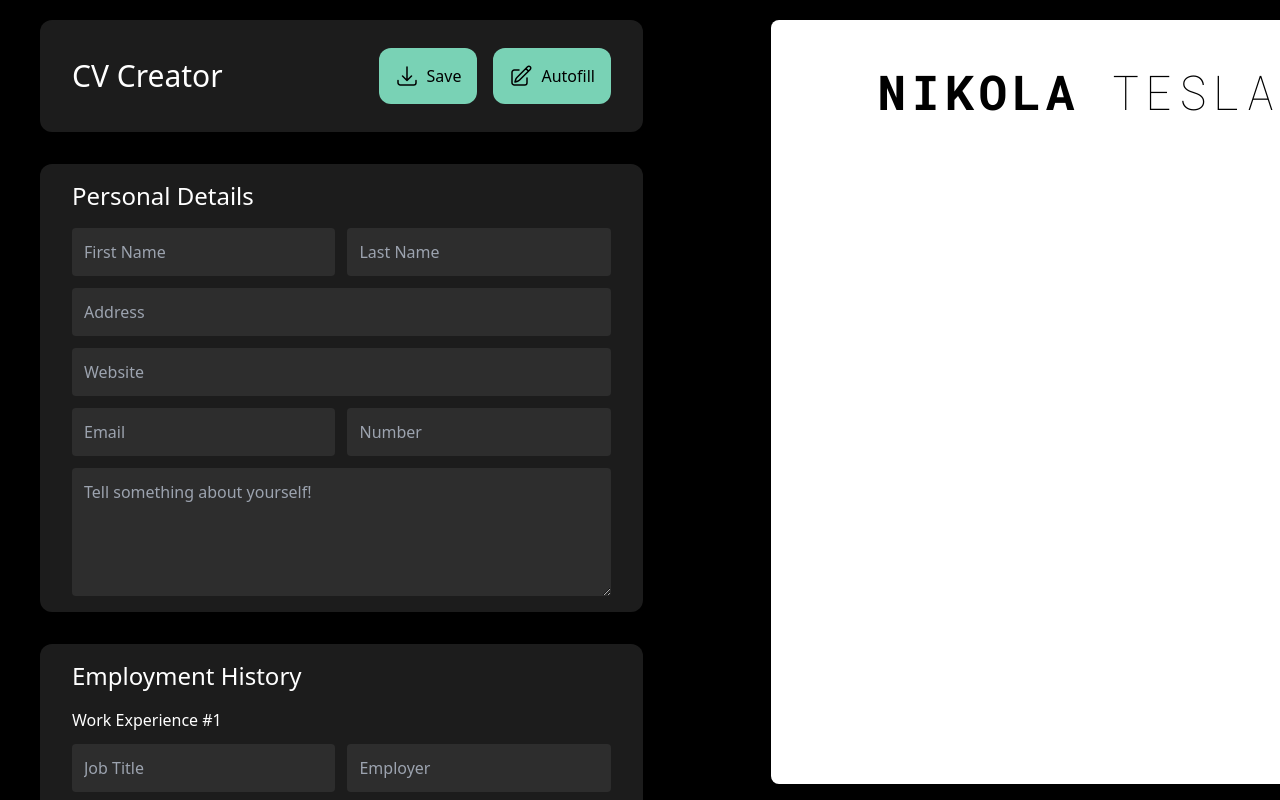
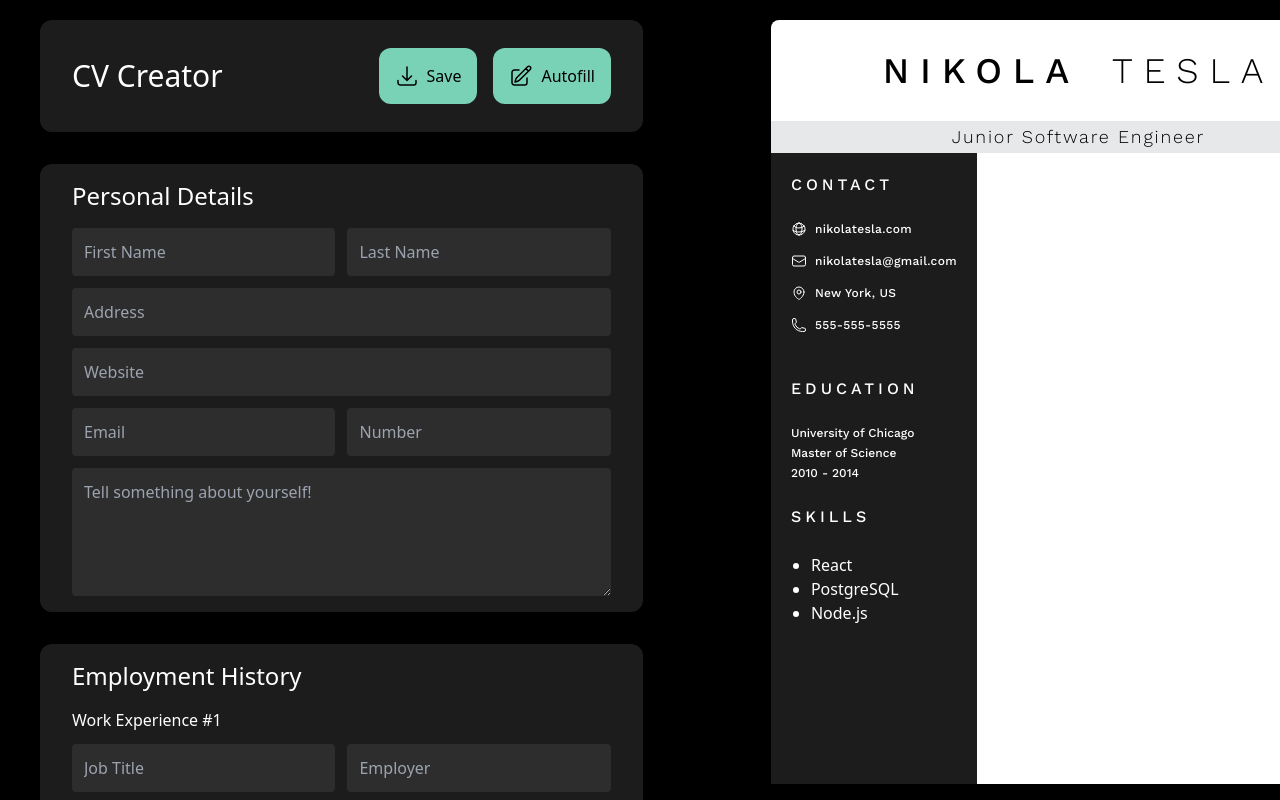
Before and after one commit to aScHEABL/cv-project, a React (Create React App) app: page / in a window 1280 px wide. Shown: the top 800 px of the page. Built offline with nearby package versions, Linux system fonts and the light colour scheme.

Commit message:
update: Sidebar complete

```diff
--- a/public/index.html
+++ b/public/index.html
@@ -3,8 +3,8 @@
   <head>
     <link rel="preconnect" href="https://fonts.googleapis.com">
     <link rel="preconnect" href="https://fonts.gstatic.com" crossorigin>
-    <link href="https://fonts.googleapis.com/css2?family=Roboto+Slab:wght@100;700&display=swap" rel="stylesheet">
-    <link href="https://fonts.googleapis.com/css2?family=Roboto+Mono:wght@100;700&display=swap" rel="stylesheet">
+    <link href="https://fonts.googleapis.com/css2?family=Roboto+Flex:wght@100;900&display=swap" rel="stylesheet">
+    <link href="https://fonts.googleapis.com/css2?family=Work+Sans:wght@100;200;300;500&amp;display=swap" rel="stylesheet">
     <meta charset="utf-8" />
     <title>CV Project</title>
   </head>
--- /dev/null
+++ b/src/components/CurrentPos.js
@@ -0,0 +1,18 @@
+import React, { Component } from "react";
+
+class CurrentPos extends Component {
+    constructor(props) {
+        super(props);
+    }
+
+    render() {
+        return(
+            <div className="bg-light-grey col-span-2 flex justify-center items-center font-work-sans
+            text-lg font-light tracking-widest">
+                <h2>Junior Software Engineer</h2>
+            </div>
+        )
+    }
+}
+
+export default CurrentPos;
--- a/src/components/Header.js
+++ b/src/components/Header.js
@@ -7,9 +7,9 @@ class Header extends Component {
 
     render() {
         return(
-            <div className="h-36 col-span-2 flex justify-center items-center gap-8">
-                <h1 className="text-5xl font-roboto-mono font-semibold tracking-widest">NIKOLA</h1>
-                <h1 className="text-5xl font-roboto-mono font-normal tracking-widest">TESLA</h1>
+            <div className="col-span-2 flex justify-center items-center gap-8">
+                <h1 className="text-4xl font-work-sans font-medium tracking-[0.3em]">NIKOLA</h1>
+                <h1 className="text-4xl font-work-sans font-light tracking-[0.3em]">TESLA</h1>
             </div>
         )
     }
--- a/src/components/PreviewSection.js
+++ b/src/components/PreviewSection.js
@@ -1,5 +1,7 @@
 import React, { Component } from "react";
 import Header from "./Header";
+import CurrentPos from "./CurrentPos";
+import Sidebar from "./Sidebar";
 
 class PreviewSection extends Component {
     constructor(props) {
@@ -8,8 +10,10 @@ class PreviewSection extends Component {
 
     render() {
         return(
-            <section className="grid grid-rows-[1fr_0.3fr_5fr] grid-cols-[3.5fr_6.5fr] h-preview-section w-preview-section sticky top-5 bottom-5 bg-white rounded-lg shrink-0">
+            <section className="grid grid-rows-[0.8fr_0.25fr_5fr] grid-cols-[3.5fr_7fr] h-preview-section w-preview-section sticky top-5 bottom-5 bg-white rounded-lg shrink-0">
                 <Header />
+                <CurrentPos />
+                <Sidebar />
             </section>
         )
     }
--- /dev/null
+++ b/src/components/Sidebar.js
@@ -0,0 +1,70 @@
+import React, { Component } from "react";
+
+class Sidebar extends Component {
+    constructor(props) {
+        super(props);
+    }
+
+    render() {
+        const iconStyle = {
+            height: '16px',
+            width: '16px'
+        }
+        return(
+            <div className="flex flex-col bg-component-gray gap-6 p-5">
+                <div className="pb-5">
+                    <h3 className="text-white tracking-[0.25em] font-work-sans font-normal pb-6">CONTACT</h3>
+                    <div className="flex flex-wrap gap-4">
+                        <div className="flex text-white text-xs gap-2 tracking-wide font-work-sans font-normal">
+                            <svg style={iconStyle} xmlns="http://www.w3.org/2000/svg" fill="none" viewBox="0 0 24 24" strokeWidth={1.5} stroke="currentColor" className="w-6 h-6">
+                                <path strokeLinecap="round" strokeLinejoin="round" d="M12 21a9.004 9.004 0 008.716-6.747M12 21a9.004 9.004 0 01-8.716-6.747M12 21c2.485 0 4.5-4.03 4.5-9S14.485 3 12 3m0 18c-2.485 0-4.5-4.03-4.5-9S9.515 3 12 3m0 0a8.997 8.997 0 017.843 4.582M12 3a8.997 8.997 0 00-7.843 4.582m15.686 0A11.953 11.953 0 0112 10.5c-2.998 0-5.74-1.1-7.843-2.918m15.686 0A8.959 8.959 0 0121 12c0 .778-.099 1.533-.284 2.253m0 0A17.919 17.919 0 0112 16.5c-3.162 0-6.133-.815-8.716-2.247m0 0A9.015 9.015 0 013 12c0-1.605.42-3.113 1.157-4.418" />
+                            </svg>
+                            nikolatesla.com
+                        </div>
+                        <div className="flex text-white text-xs gap-2 tracking-wide font-work-sans font-normal">
+                            <svg style={iconStyle} xmlns="http://www.w3.org/2000/svg" fill="none" viewBox="0 0 24 24" strokeWidth={1.5} stroke="currentColor" className="w-6 h-6">
+                                <path strokeLinecap="round" strokeLinejoin="round" d="M21.75 6.75v10.5a2.25 2.25 0 01-2.25 2.25h-15a2.25 2.25 0 01-2.25-2.25V6.75m19.5 0A2.25 2.25 0 0019.5 4.5h-15a2.25 2.25 0 00-2.25 2.25m19.5 0v.243a2.25 2.25 0 01-1.07 1.916l-7.5 4.615a2.25 2.25 0 01-2.36 0L3.32 8.91a2.25 2.25 0 01-1.07-1.916V6.75" />
+                            </svg>
+                            nikolatesla@gmail.com
+                        </div>
+                        <div className="flex text-white text-xs gap-2 tracking-wide font-work-sans font-normal">
+                            <svg style={iconStyle} xmlns="http://www.w3.org/2000/svg" fill="none" viewBox="0 0 24 24" stroke-width="1.5" stroke="currentColor" class="w-6 h-6">
+                                <path stroke-linecap="round" stroke-linejoin="round" d="M15 10.5a3 3 0 11-6 0 3 3 0 016 0z" />
+                                <path stroke-linecap="round" stroke-linejoin="round" d="M19.5 10.5c0 7.142-7.5 11.25-7.5 11.25S4.5 17.642 4.5 10.5a7.5 7.5 0 1115 0z" />
+                            </svg>
+                            New York, US
+                        </div>
+                        <div className="flex text-white text-xs gap-2 tracking-wide font-work-sans font-normal">
+                            <svg style={iconStyle} xmlns="http://www.w3.org/2000/svg" fill="none" viewBox="0 0 24 24" strokeWidth={1.5} stroke="currentColor" className="w-6 h-6">
+                                <path strokeLinecap="round" strokeLinejoin="round" d="M2.25 6.75c0 8.284 6.716 15 15 15h2.25a2.25 2.25 0 002.25-2.25v-1.372c0-.516-.351-.966-.852-1.091l-4.423-1.106c-.44-.11-.902.055-1.173.417l-.97 1.293c-.282.376-.769.542-1.21.38a12.035 12.035 0 01-7.143-7.143c-.162-.441.004-.928.38-1.21l1.293-.97c.363-.271.527-.734.417-1.173L6.963 3.102a1.125 1.125 0 00-1.091-.852H4.5A2.25 2.25 0 002.25 4.5v2.25z" />
+                            </svg>
+                            555-555-5555
+                        </div>
+                    </div>
+                </div>
+                <div>
+                    <h3 className="text-white tracking-[0.25em] font-work-sans font-normal pb-6">EDUCATION</h3>
+                    <div className="flex flex-wrap gap-1">
+                        <h3 className="text-white text-xs font-work-sans font-medium">University of Chicago</h3>
+                        <p className="text-white text-xs font-work-sans font-normal">Master of Science</p>
+                        <div className="flex gap-1">
+                            <p className="text-white text-xs font-work-sans font-normal">2010</p>
+                            <p className="text-white text-xs font-work-sans font-normal">-</p>
+                            <p className="text-white text-xs font-work-sans font-normal">2014</p>
+                        </div>
+                    </div>
+                </div>
+                <div>
+                    <h3 className="text-white tracking-[0.25em] font-work-sans font-normal pb-6">SKILLS</h3>
+                    <ul className="list-disc text-white pl-5 flex flex-warp flex-col">
+                        <li>React</li>
+                        <li>PostgreSQL</li>
+                        <li>Node.js</li>
+                    </ul>
+                </div>
+            </div>
+        )
+    }
+}
+
+export default Sidebar;
--- a/tailwind.config.js
+++ b/tailwind.config.js
@@ -9,7 +9,8 @@ module.exports = {
       'input-box-gray': '#2d2d2d',
       'black': '#000',
       'white': '#fff',
-      'mint': '#79d2b5'
+      'mint': '#79d2b5',
+      'light-grey': '#e7e8ea',
     },
     extend: {
       height: {
@@ -19,8 +20,8 @@ module.exports = {
         'preview-section': '38.4375rem',
       },
       fontFamily: {
-        'roboto-slab': ['Roboto Slab', 'sans-serif'],
-        'roboto-mono': ['Roboto Mono', 'monospace'],
+        'roboto-flex': ['Roboto Flex', 'sans-serif'],
+        'work-sans': ['Work Sans', 'sans-serif'],
       }
     },
   },
```
